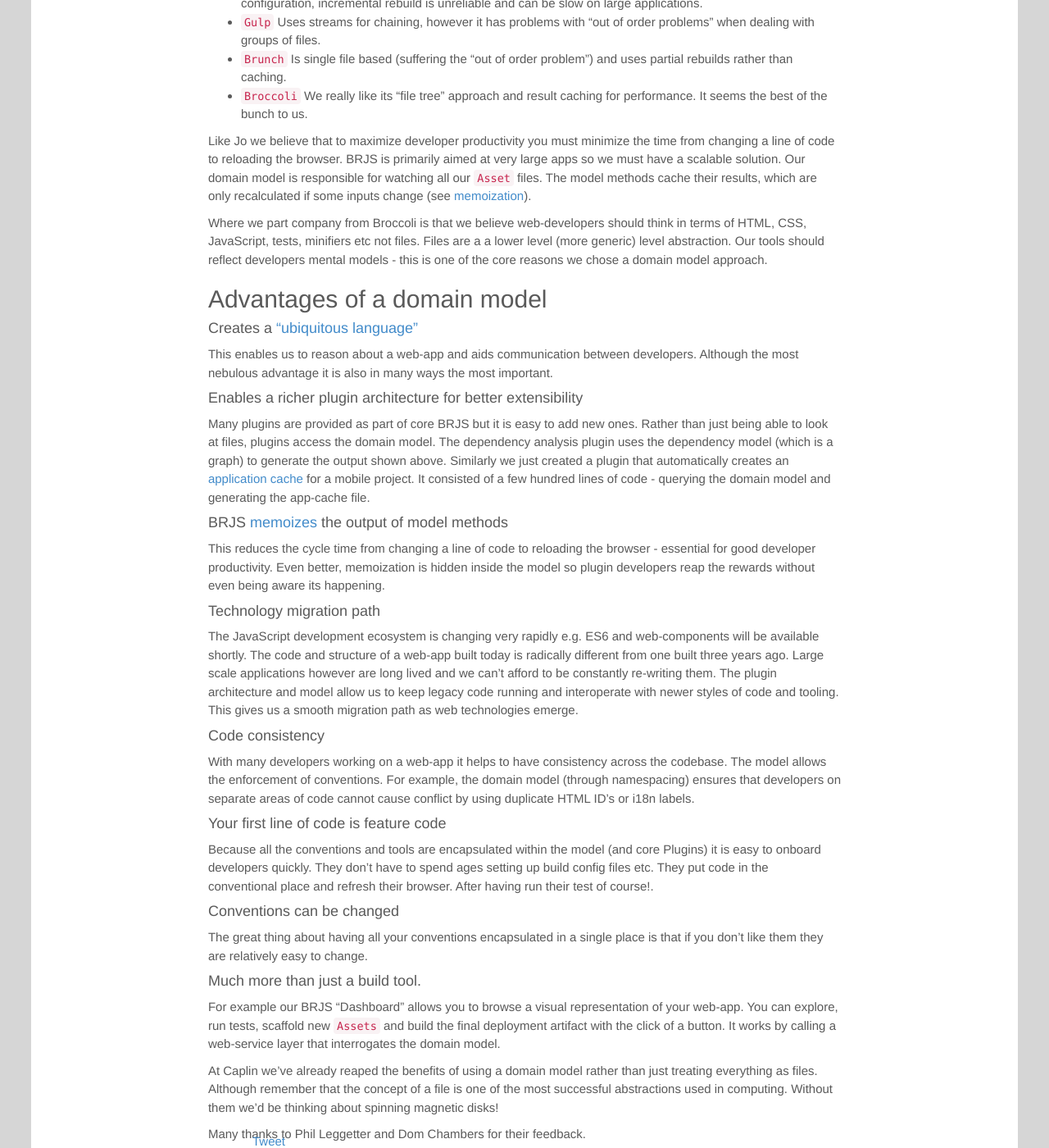
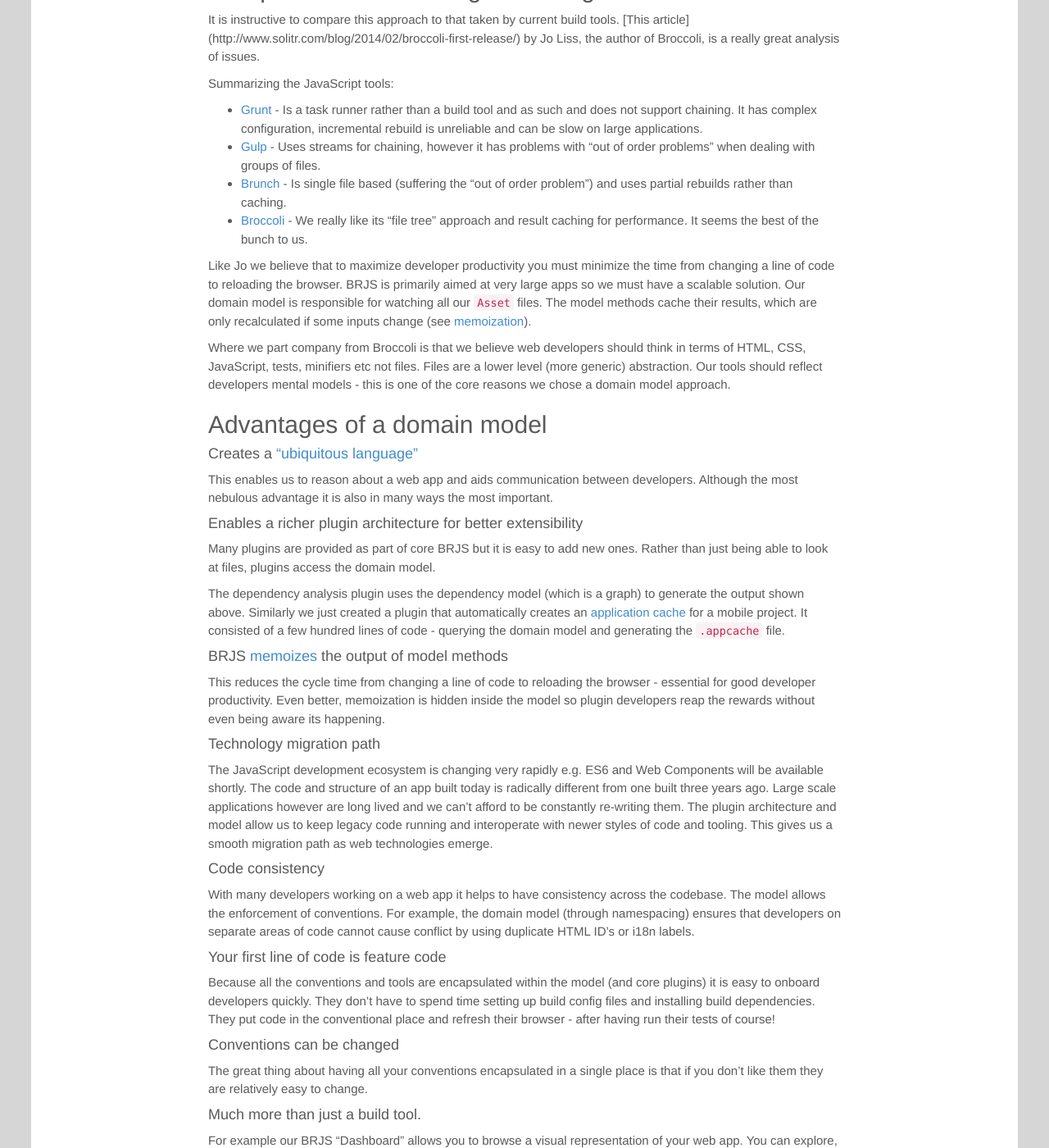
Before and after one commit to BladeRunnerJS/brjs-site, a Jekyll site: the page built from _posts/2014-05-20-modelling-webapps.md, in a window 1280 px wide and 1400 px high, scrolled down 2073 px. Shown: the whole window at 82% size. Built offline with Jekyll 4.4.1, drawn with Linux system fonts in a browser that asks for light colours; nearby versions of some CDN libraries; Markdown is read by kramdown in place of the engine named in the settings; comment, search, counter and statistics services are not loaded; some of the changed text lies outside the part shown.

Commit message:
Adding images and minor tweaks

````diff
--- a/_posts/2014-05-20-modelling-webapps.md
+++ b/_posts/2014-05-20-modelling-webapps.md
@@ -2,28 +2,24 @@
 layout: post
 title: "Modelling Web Apps"
 authors: [jamest]
-thumb: train.jpeg
+thumb: abstract-domain-model.png
 latest: true
 
-excerpt: Most web app development environments and toolsets treat a web-app as a bunch of files. The files are initially created using scaffolding tools such as Yeoman and then built and deployed with the likes of Grunt, Gulp and Broccoli. These stitch together tools like file-watchers, CSS compilers, JavaScript compressors like Uglify/Closure etc. BladeRunnerJS takes a radically different approach - implementing a rich domain model for a web-app. Find out why?
+excerpt: Most web app development environments and toolsets treat an app as a bunch of files. The files are initially created using scaffolding tools such as Yeoman and then built and deployed with the likes of Grunt, Gulp and Broccoli. These stitch together tools like file-watchers, CSS compilers, JavaScript compressors like Uglify/Closure etc. BladeRunnerJS takes a radically different approach - implementing a rich domain model for a web app. Find out why...
 
 ---
 
-## Introduction
+<img src="/blog/img/{{ page.thumb }}" style="margin: 0px 30px; width:200px;" align="right" />
+Most web app development environments and toolsets treat an app as a bunch of files. The files are initially created using scaffolding tools like Yeoman and then built and deployed with the likes of Grunt, Gulp and Broccoli. These stitch together tools such as file-watchers, CSS compilers, JavaScript compressors like Uglify/Closure etc. BladeRunnerJS takes a different approach - implementing a rich domain model for a web app.
 
-Most web app development environments and toolsets treat a web-app as a bunch of files. The files are initially created using scaffolding tools like Yeoman and then built and deployed with the likes of Grunt, Gulp and Broccoli.
-These stitch together tools such as file-watchers, CSS compilers, JavaScript compressors like Uglify/Closure etc. BladeRunnerJS takes a different approach - implementing a rich domain model for a web-app.
+## Food for thought: Models and Abstraction
 
-## Food for thought: Models And Abstraction
-
-Amidst the daily bustle of building web-apps its easy to forget that things like DOM elements, HTTP requests, closures, files etc don't really exist. They are abstractions - logical constructs used to encapsulate the myriad complexities of modern computers
-and communications networks. What really exists are: electrons moving through semiconductors, photons passing along optical fibers, liquid crystals changing orientation when a current is applied and such-like. Our day-to-day work is only made practically possible precisely because we don't have to think about the details of such things. The bulk of computer science is about building layers of abstractions. Good abstractions make programmers hugely more productive, giving us the mental models to think, communicate and solve problems effectively.
+Amidst the daily bustle of building web apps its easy to forget that things like DOM elements, HTTP requests, closures, files etc don't really exist. They are abstractions - logical constructs used to encapsulate the myriad complexities of modern computers and communications networks. What really exists are: electrons moving through semiconductors, photons passing along optical fibers, liquid crystals changing orientation when a current is applied and such-like. Our day-to-day work is only made practically possible precisely because we don't have to think about the details of such things. The bulk of computer science is about building layers of abstractions. Good abstractions make programmers hugely more productive, giving us the mental models to think, communicate and solve problems effectively.
 
 ## BladeRunnerJS domain model
 
-If abstractions are so important, what is a good way to model a web-app? For BRJS we've decided to create a fully fledged [domain model](http://en.wikipedia.org/wiki/Domain_model). Rather than try to describe the whole thing, a few examples will hopefully give a flavour
-of our approach. Each web-app is modelled as an instance of the `App` class. The bulk of an `Apps`
-code is contained in isolated features (components) called ``Blades``, [see here for more info](http://bladerunnerjs.org/docs/concepts/blades/).
+If abstractions are so important, what is a good way to model a web app? For BRJS we've decided to create a fully fledged [domain model](http://en.wikipedia.org/wiki/Domain_model). Rather than try to describe the whole thing, a few examples will hopefully give a flavour of our approach. Each application is modelled as an instance of the `App` class. The bulk of an `App`'s code is contained in isolated features (components) called [`Blades`](http://bladerunnerjs.org/docs/concepts/blades/).
+
 To list blades in an App simply execute the following code:
 
 ```java
@@ -31,6 +27,7 @@
 ```
 
 A `BladeSet` is a mechanism for grouping blades. In turn a `Blade` consists of many `Assets` each of which represents a single resource like an image, CSS or JavaScript file.
+
 The `Blade` is responsible for knowing where `Asset` files may live on disk. Every (sub)type of `Asset` must implement the following interface:
 
 ```java
@@ -68,46 +65,44 @@
     (*) - dependencies omitted (listed previously)
 ```
 
-The full domain model also includes classes that represent tests, minifiers, deployable artifacts etc. In short it fully understands the semantics and (dependency) structure of your web-app.
-It's not just a bunch of files but a rich model that is decoupled from the actual structure and contents on disk.
+The full domain model also includes classes that represent tests, minifiers, deployable artifacts etc. In short it fully understands the semantics and (dependency) structure of your web-app. It's not just a bunch of files but a rich model that is decoupled from the actual structure and contents on disk (also see [Bundlers](http://bladerunnerjs.org/docs/concepts/bundlers/)).
 
 ## BladeRunnerJS Plugins
 
-The model deals with abstract concepts like `Assets`, `LinkedAssets` and `Blades` defined using interfaces (contracts).
-Plugins provide actual concrete implementations (that conform to the specific interface). They generally have all or part of the BRJS model passed to them
- which they query and/or update. BRJS contains a working set of plugins.
-For example we have `NodeJsAssetPlugin` and `NamespacedJsAssetPlugin` implementations. The `NamespacedJsAssetPlugin` supports a legacy style of JavaScript
-that we use in Caplin. The plugin mechanism allows us to interoperate both code styles. In the near future we will be adding a plugin for ES6 style JavaScript.
+The model deals with abstract concepts like `Assets`, `LinkedAssets` and `Blades` defined using interfaces (contracts). Plugins provide actual concrete implementations (that conform to the specific interface). They generally have all or part of the BRJS model passed to them which they query and/or update.
+
+BRJS contains a working set of plugins. For example we have `NodeJsAssetPlugin` and `NamespacedJsAssetPlugin` implementations. The `NamespacedJsAssetPlugin` supports a legacy style of JavaScript that we use in Caplin. The plugin mechanism allows us to interoperate both code styles. In the near future we will be adding a plugin for ES6 style JavaScript.
+
 The bulk of the BRJS codebase consists of plugin implementations and it is a simple matter to add new ones.
 
 ## Comparison with existing technologies
 
 It is instructive to compare this approach to that taken by current build tools. [This article]
 (http://www.solitr.com/blog/2014/02/broccoli-first-release/) by Jo Liss, the author of Broccoli, is a really great analysis of issues.
+
 Summarizing the JavaScript tools:
 
-* `Grunt` Is a task runner rather than a build tool and as such and does not support chaining.
+* [Grunt](http://gruntjs.com/) - Is a task runner rather than a build tool and as such and does not support chaining.
 It has complex configuration, incremental rebuild is unreliable and can be slow on large applications.
-* `Gulp` Uses streams for chaining, however it has problems with "out of order problems" when dealing with groups of files.
-* `Brunch` Is single file based (suffering the "out of order problem") and uses partial rebuilds rather than caching.
-* `Broccoli` We really like its "file tree" approach and result caching for performance. It seems the best of the bunch to us.
+* [Gulp](http://gulpjs.com/) - Uses streams for chaining, however it has problems with "out of order problems" when dealing with groups of files.
+* [Brunch](http://brunch.io/) - Is single file based (suffering the "out of order problem") and uses partial rebuilds rather than caching.
+* [Broccoli](https://github.com/broccolijs/broccoli) - We really like its "file tree" approach and result caching for performance. It seems the best of the bunch to us.
 
-Like Jo we believe that to maximize developer productivity you must minimize the time from changing a line of code to reloading the browser. BRJS is primarily aimed at very large apps so we must have a scalable solution. Our domain model is responsible for watching all
-our `Asset` files. The model methods cache their results, which are only recalculated if some inputs change (see [memoization](http://en.wikipedia.org/wiki/Memoization)).
+Like Jo we believe that to maximize developer productivity you must minimize the time from changing a line of code to reloading the browser. BRJS is primarily aimed at very large apps so we must have a scalable solution. Our domain model is responsible for watching all our `Asset` files. The model methods cache their results, which are only recalculated if some inputs change (see [memoization](http://en.wikipedia.org/wiki/Memoization)).
 
-Where we part company from Broccoli is that we believe web-developers should think in terms of HTML, CSS, JavaScript, tests, minifiers etc not files. Files are a
-a lower level (more generic) level abstraction. Our tools should reflect developers mental models - this is one of the core reasons we chose a domain model approach.
+Where we part company from Broccoli is that we believe web developers should think in terms of HTML, CSS, JavaScript, tests, minifiers etc not files. Files are a lower level (more generic) abstraction. Our tools should reflect developers mental models - this is one of the core reasons we chose a domain model approach.
 
 ## Advantages of a domain model
 
 #### Creates a ["ubiquitous language"](http://www.peoplematter.com/blog/domain-driven-design-importance-ubiquitous-language)
 
-This enables us to reason about a web-app and aids communication between developers. Although the most nebulous advantage it is also in many ways the most important.
+This enables us to reason about a web app and aids communication between developers. Although the most nebulous advantage it is also in many ways the most important.
 
 #### Enables a richer plugin architecture for better extensibility
 
 Many plugins are provided as part of core BRJS but it is easy to add new ones. Rather than just being able to look at files, plugins access the domain model.
-The dependency analysis plugin uses the dependency model (which is a graph) to generate the output shown above. Similarly we just created a plugin that automatically creates an [application cache](http://www.html5rocks.com/en/tutorials/appcache/beginner/) for a mobile project. It consisted of a few hundred lines of code - querying the domain model and generating the app-cache file.
+
+The dependency analysis plugin uses the dependency model (which is a graph) to generate the output shown above. Similarly we just created a plugin that automatically creates an [application cache](http://www.html5rocks.com/en/tutorials/appcache/beginner/) for a mobile project. It consisted of a few hundred lines of code - querying the domain model and generating the `.appcache` file.
 
 #### BRJS [memoizes](http://en.wikipedia.org/wiki/Memoization) the output of model methods
 
@@ -115,18 +110,15 @@
 
 #### Technology migration path
 
-The JavaScript development ecosystem is changing very rapidly e.g. ES6 and web-components will be available shortly. The code and structure of a web-app built today is radically different
-from one built three years ago. Large scale applications however are long lived and we can't  afford to be constantly re-writing them. The plugin architecture and model allow us to keep legacy code running and interoperate  with newer styles of code and tooling. This gives us a smooth migration path as web technologies emerge.
+The JavaScript development ecosystem is changing very rapidly e.g. ES6 and Web Components will be available shortly. The code and structure of an app built today is radically different from one built three years ago. Large scale applications however are long lived and we can't afford to be constantly re-writing them. The plugin architecture and model allow us to keep legacy code running and interoperate  with newer styles of code and tooling. This gives us a smooth migration path as web technologies emerge.
 
 #### Code consistency
 
-With many developers working on a web-app it helps to have consistency across the codebase. The model allows the enforcement of conventions. For example, the  domain model (through namespacing)  ensures that developers on separate areas of code cannot cause conflict by using
-duplicate HTML ID's or i18n labels.
+With many developers working on a web app it helps to have consistency across the codebase. The model allows the enforcement of conventions. For example, the domain model (through namespacing) ensures that developers on separate areas of code cannot cause conflict by using duplicate HTML ID's or i18n labels.
 
 #### Your first line of code is feature code
 
-Because all the conventions and tools are encapsulated within the model (and core Plugins) it is easy to onboard developers quickly. They don't have to spend
-ages setting up build config files etc. They put code in the conventional place and refresh their browser. After having run their test of course!.
+Because all the conventions and tools are encapsulated within the model (and core plugins) it is easy to onboard developers quickly. They don't have to spend time setting up build config files and installing build dependencies. They put code in the conventional place and refresh their browser - after having run their tests of course!
 
 #### Conventions can be changed
 
@@ -134,9 +126,11 @@
 
 #### Much more than just a build tool.
 
-For example our BRJS "Dashboard" allows you to browse a visual representation of your web-app.
-You can explore, run tests, scaffold new `Assets` and build the final deployment artifact with the click of a button. It works by calling a web-service layer that interrogates the domain model.
+For example our BRJS "Dashboard" allows you to browse a visual representation of your web app.
+You can explore, run tests, scaffold new `Assets` and build the final deployment artifact with the click of a button. It works by calling a web service layer that interrogates the domain model.
+
+![](/blog/img/web-dashboard-todo-model.png)
 
 At Caplin we've already reaped the benefits of using a domain model rather than just treating everything as files. Although remember that the concept of a file is one of the most successful abstractions used in computing. Without them we'd be thinking about spinning magnetic disks!
 
-Many thanks to Phil Leggetter and Dom Chambers for their feedback.
+Many thanks to [Phil Leggetter](https://twitter.com/leggetter) and Dom Chambers for their feedback.
````
Also changed, not shown: other parts of _posts/2014-05-20-modelling-webapps.md (+6 -6 lines), _posts/2014-05-13-v0.8-released.md (+0 -1 lines), blog/img/abstract-domain-model.png (added), blog/img/web-dashboard-todo-model.png (added), 1 other file.
